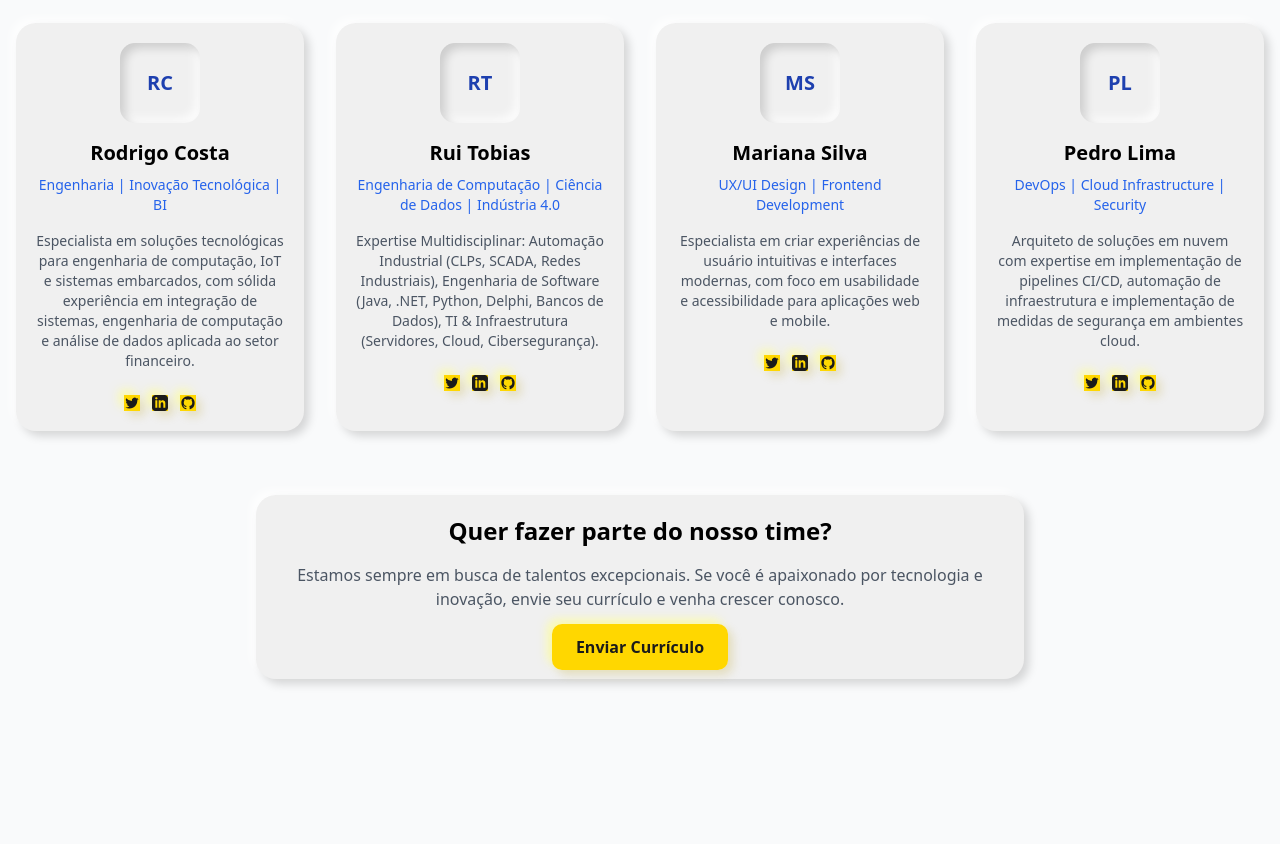
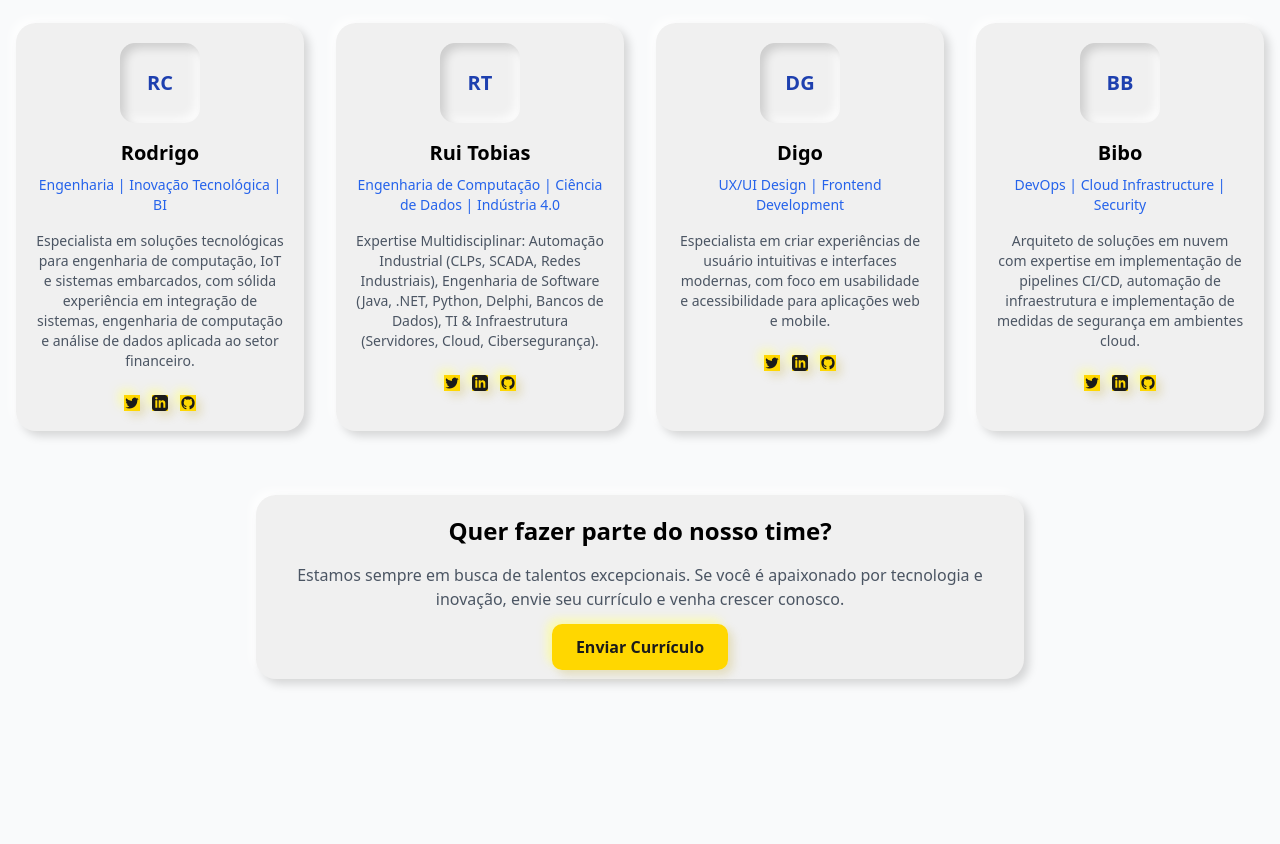
Before and after one commit to ruitobias-eng/dibitech-react, a React (Vite) app: page /contato in a window 1280 px wide. Shown: the part 4400-5244 px from the top of the page. Built offline with nearby package versions, Linux system fonts and the light colour scheme.

Commit message:
primeiro commit

```diff
--- a/src/components/Team.tsx
+++ b/src/components/Team.tsx
@@ -46,7 +46,7 @@ const Team = ({
   const teamMembers: TeamMember[] = [
     {
       initials: "RC",
-      name: "Rodrigo Costa",
+      name: "Rodrigo",
       roles: "Engenharia | Inovação Tecnológica | BI",
       description: "Especialista em soluções tecnológicas para engenharia de computação, IoT e sistemas embarcados, com sólida experiência em integração de sistemas, engenharia de computação e análise de dados aplicada ao setor financeiro.",
       delay: 100
@@ -59,15 +59,15 @@ const Team = ({
       delay: 200
     },
     {
-      initials: "MS",
-      name: "Mariana Silva",
+      initials: "DG",
+      name: "Digo",
       roles: "UX/UI Design | Frontend Development",
       description: "Especialista em criar experiências de usuário intuitivas e interfaces modernas, com foco em usabilidade e acessibilidade para aplicações web e mobile.",
       delay: 300
     },
     {
-      initials: "PL",
-      name: "Pedro Lima",
+      initials: "BB",
+      name: "Bibo",
       roles: "DevOps | Cloud Infrastructure | Security",
       description: "Arquiteto de soluções em nuvem com expertise em implementação de pipelines CI/CD, automação de infraestrutura e implementação de medidas de segurança em ambientes cloud.",
       delay: 400
```
Also changed, not shown: 2 other files (tests, documents, lock files or other folders).
